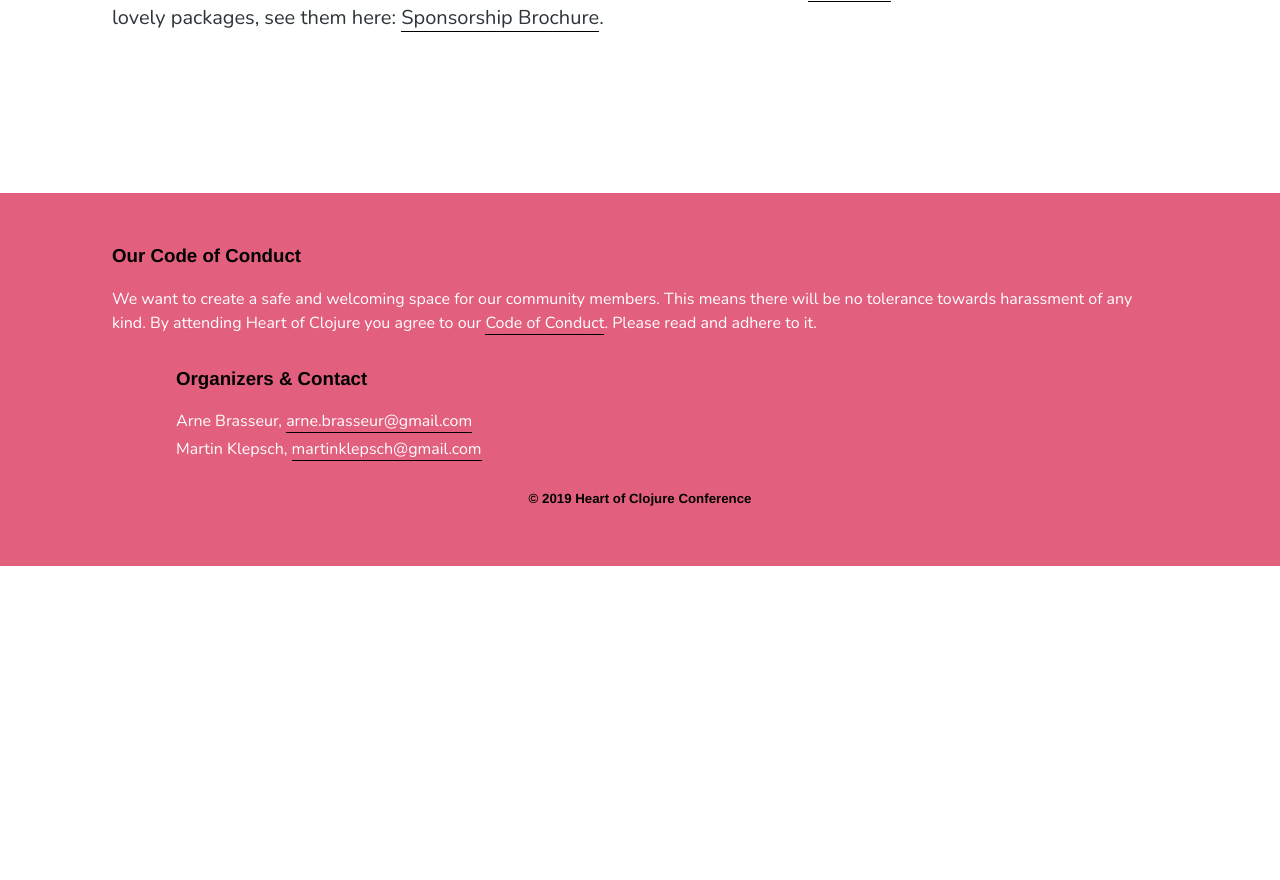
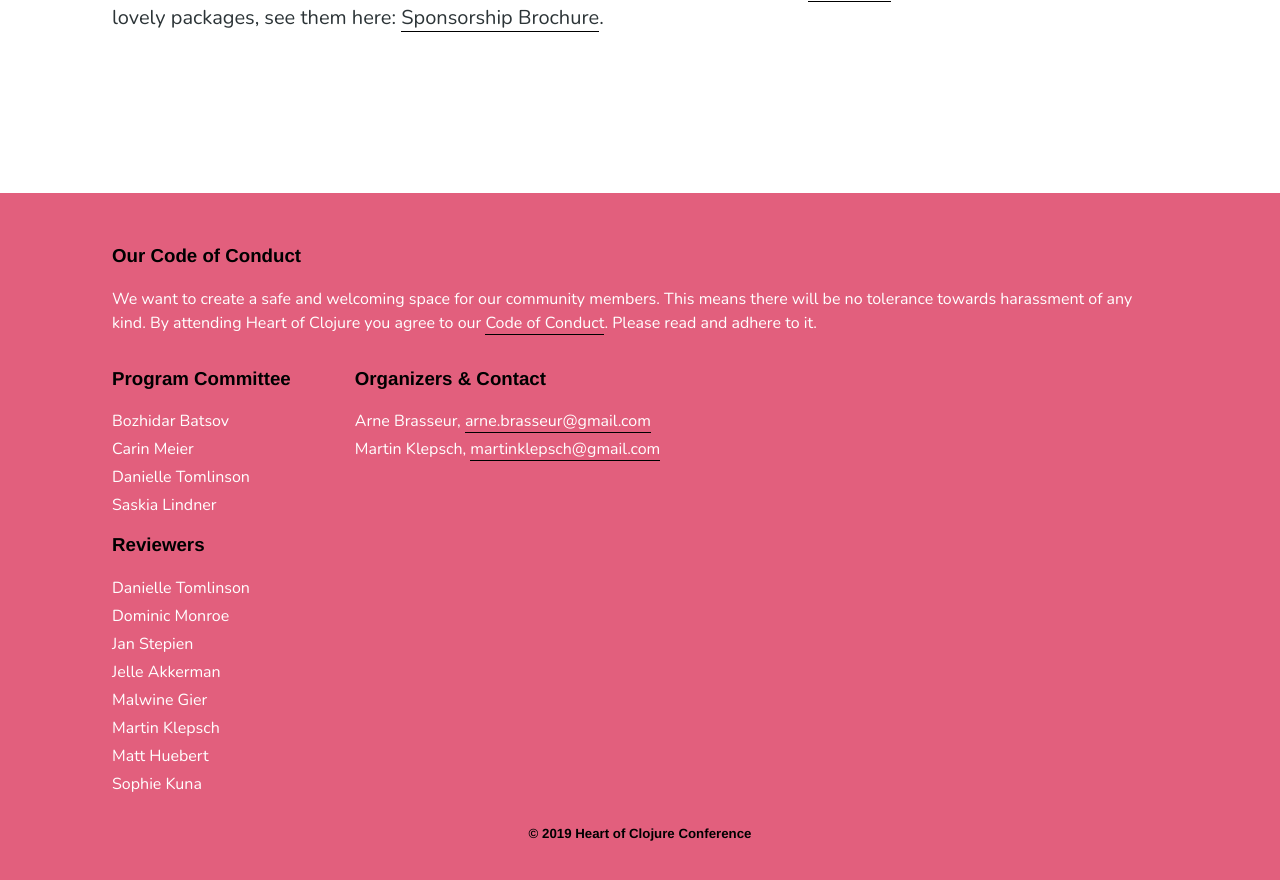
Before and after one commit to heartofclojure/heartofclojure-site-2019, a Jekyll site: the page built from index.html, in a window 1280 px wide and 900 px high, scrolled down 2275 px. Shown: the top 880 px of the window. Built offline with Jekyll 4.4.1, drawn with Linux system fonts in a browser that asks for light colours; nearby versions of some CDN libraries; some web fonts are replaced; comment, search, counter and statistics services are not loaded; before the commit the page ends 2841 px from its top, so only the background shows below that.

Commit message:
split reviewers and program committee in separate lists

```diff
--- /dev/null
+++ b/_data/program_committee.yml
@@ -0,0 +1,4 @@
+- Bozhidar Batsov
+- Carin Meier
+- Danielle Tomlinson
+- Saskia Lindner
--- /dev/null
+++ b/_data/reviewers.yml
@@ -0,0 +1,8 @@
+- Danielle Tomlinson
+- Dominic Monroe
+- Jan Stepien
+- Jelle Akkerman
+- Malwine Gier
+- Martin Klepsch
+- Matt Huebert
+- Sophie Kuna
--- a/_includes/footer.html
+++ b/_includes/footer.html
@@ -10,17 +10,16 @@
   </section>
 
   <section class="backoffice">
-      <!-- <div>
-           <h3>Program Committee</h3>
-           <p>Jan Stępień</p>
-           <p>Dave Liepmann</p>
-           <p>Yulia Startsev</p>
-           <p>Justin Gehtland</p>
-           <p>Daniel Barreto</p>
-           <p>Tiago Luchini</p>
-           <p>Kenneth Kalmer</p>
-           <p>David Chambers</p>
-           </div> -->
+    <div>
+      <h3>Program Committee</h3>
+      {% for member in site.data.program_committee %}
+        <p>{{member}}</p>
+      {% endfor %}
+      <h3>Reviewers</h3>
+      {% for member in site.data.reviewers %}
+        <p>{{member}}</p>
+      {% endfor %}
+    </div>
     <div class="organizers">
       <h3>Organizers & Contact</h3>
       <p>Arne Brasseur, <a class="hoc-link" href="mailto:arne.brasseur@gmail.com">arne.brasseur@gmail.com</a></p>
```
